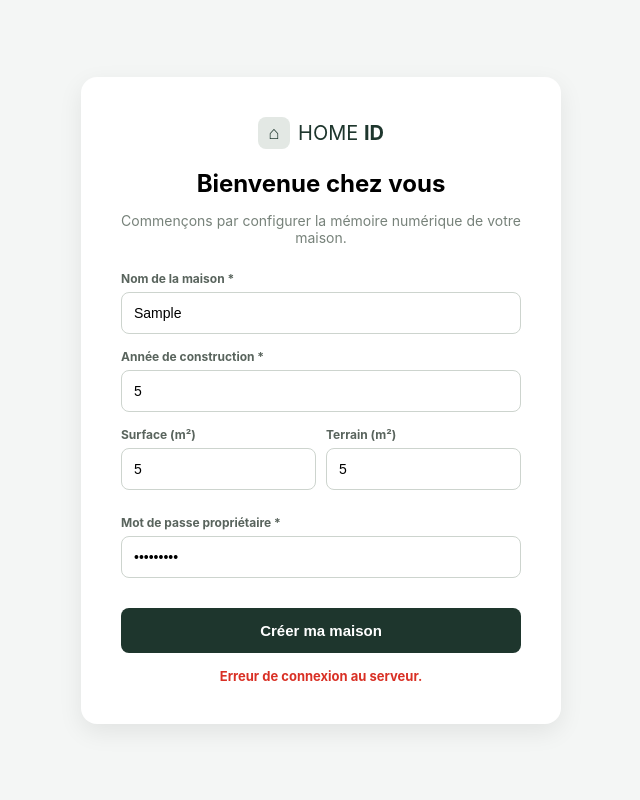
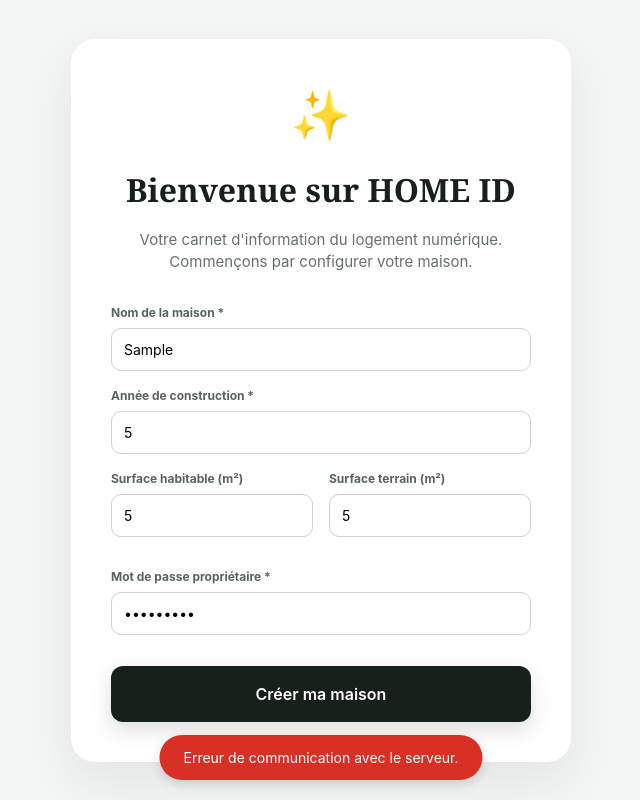
Before and after one commit to jeey33/home-id, a website: page public/setup.html in a window 1280 px wide. Both pictures are taken after typing "Sample", "5", "5", "5", "Sample123" into the empty fields and a click on the button "Créer ma maison". Shown: the whole page, without its empty margins (319-959 px from the left). Drawn offline with Linux system fonts and the light colour scheme; no server answers.

Commit message:
Update setup.html for onboarding and styling changes

```diff
--- a/public/setup.html
+++ b/public/setup.html
@@ -3,71 +3,67 @@
 <head>
   <meta charset="UTF-8">
   <meta name="viewport" content="width=device-width, initial-scale=1.0">
-  <title>HOME ID — Configuration</title>
+  <title>Initialisation — HOME ID</title>
+  <link rel="stylesheet" href="/style.css">
   <style>
-    body { background: #f4f6f5; display: flex; justify-content: center; align-items: center; height: 100vh; margin: 0; font-family: -apple-system, BlinkMacSystemFont, "Segoe UI", Roboto, sans-serif; }
-    .setup-card { background: white; padding: 40px; border-radius: 16px; box-shadow: 0 8px 24px rgba(0,0,0,0.08); max-width: 400px; width: 90%; }
-    .brand { display: flex; align-items: center; gap: 8px; font-size: 20px; color: #1e362d; margin-bottom: 20px; justify-content: center; }
-    .brand-icon { background: #e3e8e4; width: 32px; height: 32px; border-radius: 8px; display: flex; justify-content: center; align-items: center; font-size: 18px; }
-    .form-group { margin-bottom: 15px; }
-    .form-group label { display: block; font-size: 12px; font-weight: 700; color: #59645d; margin-bottom: 6px; }
-    .form-group input { width: 100%; padding: 12px; border-radius: 8px; border: 1px solid #cdd4ce; box-sizing: border-box; font-size: 14px; }
-    .button.primary { background: #1e362d; color: white; border: none; padding: 14px; width: 100%; border-radius: 8px; font-weight: 700; cursor: pointer; margin-top: 15px; font-size: 15px; transition: 0.2s; }
-    .button.primary:hover { background: #2c4a3e; }
+    .toast { position: fixed; bottom: 20px; left: 50%; transform: translateX(-50%); background: #d93025; color: white; padding: 12px 24px; border-radius: 30px; display: none; z-index: 1001; font-size: 14px; box-shadow: 0 4px 12px rgba(0,0,0,0.15); }
+    .toast.show { display: block; animation: fadein 0.3s; }
+    @keyframes fadein { from { bottom: 0; opacity: 0; } to { bottom: 20px; opacity: 1; } }
   </style>
 </head>
-<body>
+<body style="display: flex; align-items: center; justify-content: center; min-height: 100vh; background: #f4f6f5;">
 
-  <div class="setup-card">
-    <div class="brand">
-      <div class="brand-icon">⌂</div>
-      <div>HOME <strong>ID</strong></div>
-    </div>
-    <h2 style="margin: 0 0 5px 0; text-align: center;">Bienvenue chez vous</h2>
-    <p style="color: #77827a; font-size: 14px; text-align: center; margin-bottom: 25px;">Commençons par configurer la mémoire numérique de votre maison.</p>
+  <div class="onboarding-card">
+    <div class="onboarding-icon">✨</div>
+    <h1>Bienvenue sur HOME ID</h1>
+    <p>Votre carnet d'information du logement numérique. Commençons par configurer votre maison.</p>
 
-    <form id="setup-form" onsubmit="submitSetup(event)">
+    <form id="setup-form" class="onboarding-form">
       <div class="form-group">
         <label>Nom de la maison *</label>
-        <input type="text" id="setup-name" required placeholder="Ex: Villa des Lilas">
+        <input type="text" id="setup-name" placeholder="ex: Villa des Pins, Ma Maison..." required>
       </div>
 
       <div class="form-group">
         <label>Année de construction *</label>
-        <input type="number" id="setup-year" required placeholder="Ex: 2015">
+        <input type="number" id="setup-year" placeholder="ex: 2018" required>
       </div>
 
-      <div style="display:flex; gap:10px;">
-        <div class="form-group" style="flex:1;">
-          <label>Surface (m²)</label>
-          <input type="number" id="setup-surface" placeholder="120">
+      <div class="form-row">
+        <div class="form-group">
+          <label>Surface habitable (m²)</label>
+          <input type="number" id="setup-surface" placeholder="ex: 120">
         </div>
-        <div class="form-group" style="flex:1;">
-          <label>Terrain (m²)</label>
-          <input type="number" id="setup-land" placeholder="400">
+        <div class="form-group">
+          <label>Surface terrain (m²)</label>
+          <input type="number" id="setup-land" placeholder="ex: 500">
         </div>
       </div>
 
-      <div class="form-group" style="margin-top: 10px;">
+      <!-- Le champ Mot de passe crucial pour la suite -->
+      <div class="form-group" style="margin-top: 15px;">
         <label>Mot de passe propriétaire *</label>
-        <input type="password" id="setup-password" required placeholder="Créez un mot de passe sécurisé">
+        <input type="password" id="setup-password" placeholder="Créez un mot de passe sécurisé" required>
       </div>
 
-      <button type="submit" class="button primary">Créer ma maison</button>
+      <button type="submit" class="button primary" style="width: 100%; padding: 16px; margin-top: 15px; font-size: 16px;">
+        Créer ma maison
+      </button>
     </form>
 
-    <div id="setup-error" style="color: #d93025; font-size: 13px; margin-top: 15px; text-align: center; display: none; font-weight:bold;"></div>
+    <div id="toast" class="toast"></div>
   </div>
 
   <script>
-    async function submitSetup(event) {
+    document.getElementById("setup-form").addEventListener("submit", async function(event) {
       event.preventDefault();
 
+      // Récupération de l'ID depuis l'URL
       const urlParams = new URLSearchParams(window.location.search);
-      const id = urlParams.get("id") || "HID-" + Math.random().toString(36).substring(2, 8).toUpperCase();
+      const homeId = urlParams.get("id") || "HID-" + Math.random().toString(36).substring(2, 8).toUpperCase();
 
       const payload = {
-        id: id,
+        id: homeId,
         name: document.getElementById("setup-name").value,
         year: document.getElementById("setup-year").value,
         surface: document.getElementById("setup-surface").value,
@@ -85,23 +81,24 @@
         const result = await response.json();
 
         if (response.ok) {
-          // LIGNE CORRIGÉE : On garde en mémoire que l'utilisateur est bien le propriétaire
+          // ON DIT AU NAVIGATEUR : "C'est bon, laisse-le passer sans demander le mot de passe cette fois"
           sessionStorage.setItem("homeid_session", result.id);
 
-          // Redirection vers le tableau de bord
+          // Redirection vers le tableau de bord avec le bon ID
           window.location.href = `/?id=${result.id}`;
         } else {
-          showError(result.error || "Erreur lors de la création.");
+          showToast(result.error || "Erreur lors de la création.");
         }
-      } catch (err) {
-        showError("Erreur de connexion au serveur.");
+      } catch (error) {
+        showToast("Erreur de communication avec le serveur.");
       }
-    }
+    });
 
-    function showError(message) {
-      const errDiv = document.getElementById("setup-error");
-      errDiv.textContent = message;
-      errDiv.style.display = "block";
+    function showToast(message) {
+      const toast = document.getElementById("toast");
+      toast.textContent = message;
+      toast.classList.add("show");
+      setTimeout(() => toast.classList.remove("show"), 3500);
     }
   </script>
 </body>
```
